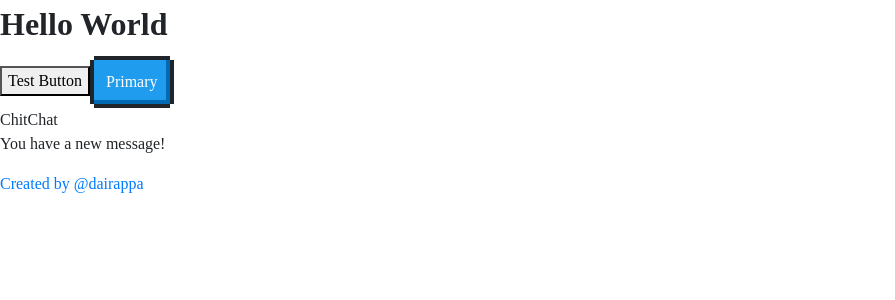
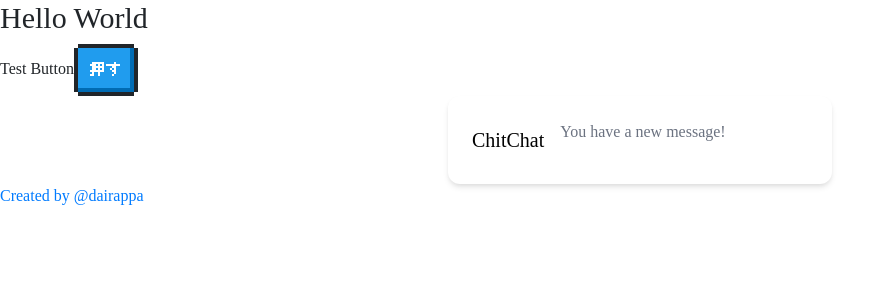
Before and after one commit to dairappa/eboshi-song-search, a Next.js app: page / in a window 1280 px wide. Shown: the top 300 px of the page, without its empty margins (0-895 px from the left). Built offline with nearby package versions, Linux system fonts and the light colour scheme.

Commit message:
misakiフォント導入

```diff
--- a/pages/_app.tsx
+++ b/pages/_app.tsx
@@ -1,4 +1,4 @@
-import "tailwindcss/tailwind.css";
+import "../styles/global.css";
 import React from "react";
 import "nes.css/css/nes.css"
 
--- a/pages/index.tsx
+++ b/pages/index.tsx
@@ -18,7 +18,7 @@ export const Home = (): JSX.Element => (
             >
                 Test Button
             </button>
-            <button type="button" className="nes-btn is-primary">Primary</button>
+            <button type="button" className="nes-btn is-primary misaki">押す</button>
 
             <div className="p-6 max-w-sm mx-auto bg-white rounded-xl shadow-md flex items-center space-x-4">
                 <div className="flex-shrink-0">
--- /dev/null
+++ b/styles/global.css
@@ -0,0 +1,12 @@
+@tailwind base;
+@tailwind components;
+@tailwind utilities;
+
+@font-face {
+    font-family:'misakigothic';
+    src: url('/fonts/misaki_gothic.ttf') format('truetype');
+}
+
+.misaki {
+    font-family: 'misakigothic', sans-serif;
+}
```
Also changed, not shown: public/fonts/misaki_gothic.ttf (added).
